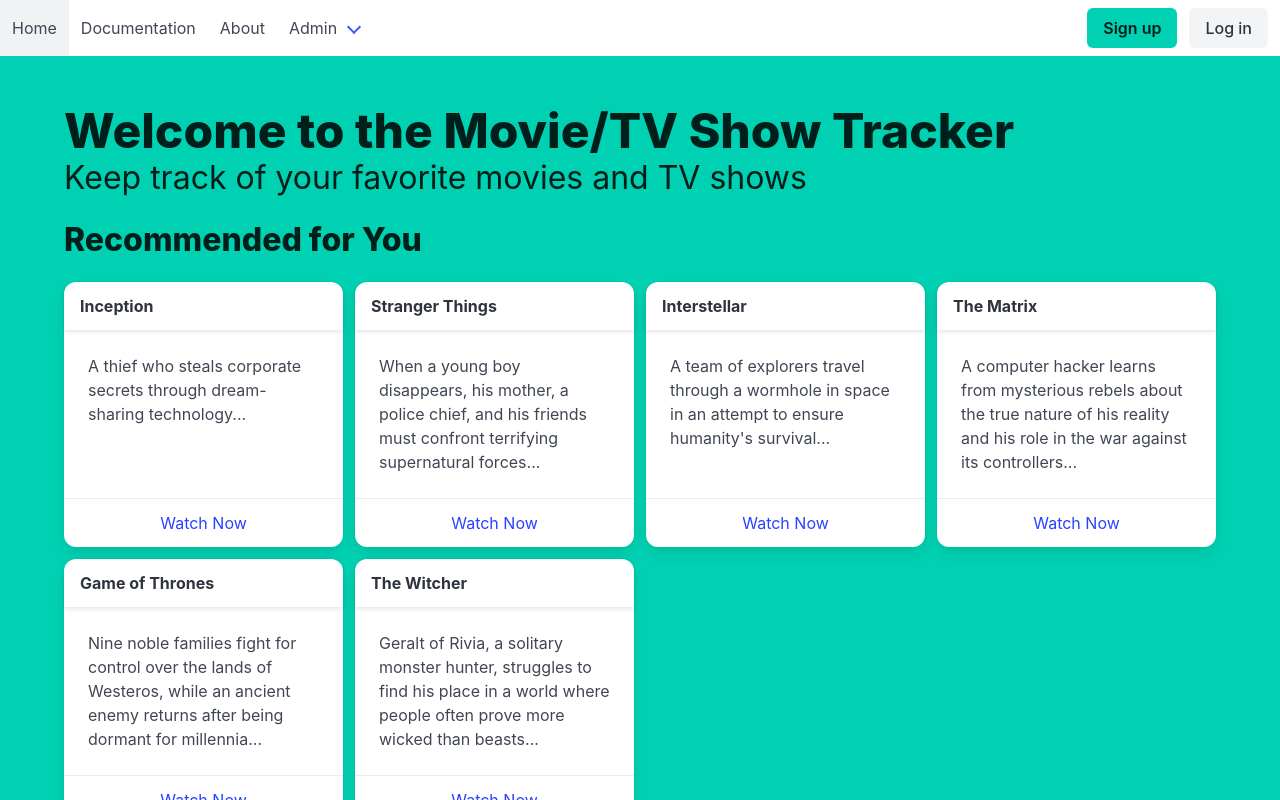
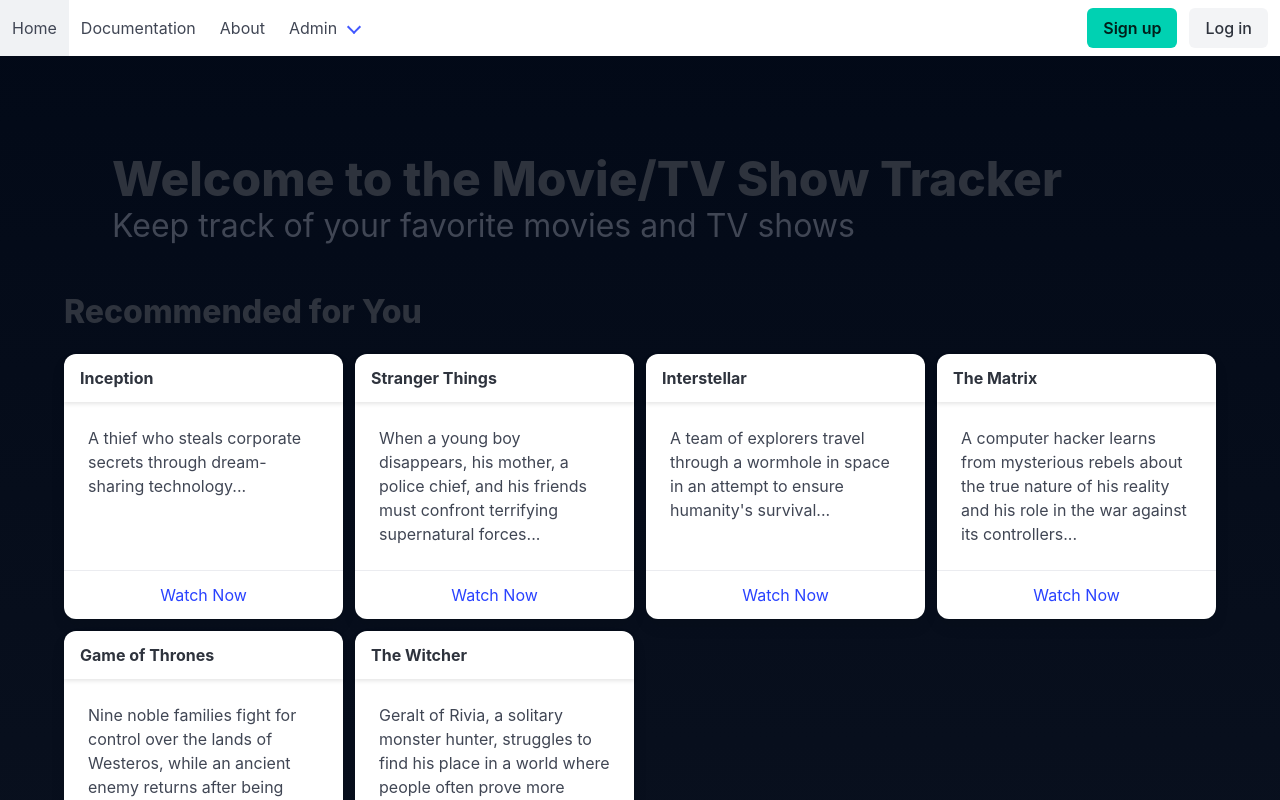
Before and after one commit to drag0dev/argon, a React app in the folder front/: page / in a window 1280 px wide. Shown: the top 800 px of the page. Built offline with nearby package versions, Linux system fonts and the light colour scheme; the HTML template or start-up script is replaced by a standard one.

Commit message:
minor styling

```diff
--- a/front/src/App.css
+++ b/front/src/App.css
@@ -7,7 +7,7 @@
   background-image: linear-gradient(to bottom, #020917, #101725);
 }
 
-.content {
+.page-content {
   display: flex;
   min-height: 100vh;
   line-height: 1.1;
@@ -15,14 +15,3 @@
   flex-direction: column;
   justify-content: center;
 }
-
-.content h1 {
-  font-size: 3.6rem;
-  font-weight: 700;
-}
-
-.content p {
-  font-size: 1.2rem;
-  font-weight: 400;
-  opacity: 0.5;
-}
--- a/front/src/pages/HomePage.tsx
+++ b/front/src/pages/HomePage.tsx
@@ -3,17 +3,25 @@
 
 const HomePage = () => {
   return (
+    <section className="section">
+      <div className="container">
         <div style={{ minHeight: '100vh' }}>
-      <section className="hero is-primary is-fullheight">
+          <section className="hero is-secondary">
             <div className="hero-body">
               <div className="container">
-            <h1 className="title is-1">Welcome to the Movie/TV Show Tracker</h1>
-            <h2 className="subtitle is-3">Keep track of your favorite movies and TV shows</h2>
+                <h1 className="title is-1">
+                  Welcome to the Movie/TV Show Tracker
+                </h1>
+                <h2 className="subtitle is-3">
+                  Keep track of your favorite movies and TV shows
+                </h2>
+              </div>
+            </div>
+          </section>
           <HomeFeed />
         </div>
       </div>
     </section>
-    </div>
   );
 };
 
```
Lines whose indentation alone changed are shown as unchanged.
